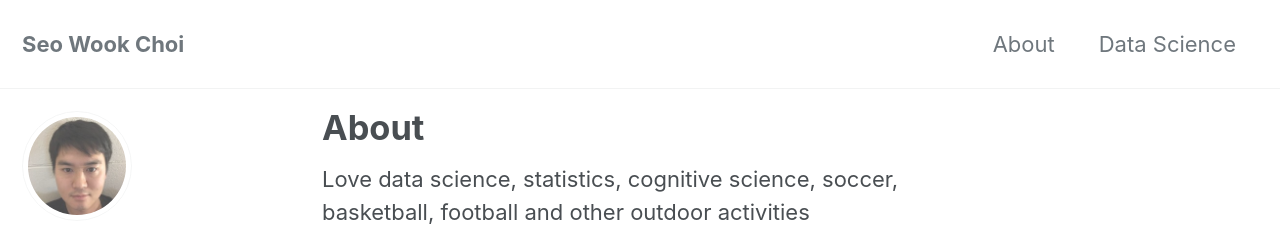
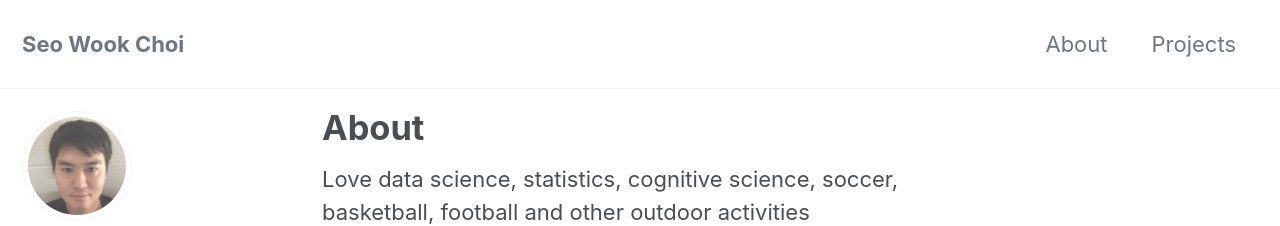
Before and after one commit to realizeit7/realizeit7.github.io, a Jekyll site: the page built from _pages/about.md, in a window 1280 px wide and 900 px high. Shown: the top 226 px of the window. Built offline with Jekyll 4.4.1, drawn with Linux system fonts in a browser that asks for light colours; cached includes are drawn as plain includes; nearby versions of some CDN libraries.

Commit message:
new gith

```diff
--- a/_data/navigation.yml
+++ b/_data/navigation.yml
@@ -2,8 +2,8 @@
 main:
   - title: "About"
     url: /about/
-  - title: "Data Science"
-    url: /datascience/
+  - title: "Projects"
+    url: /projects/
   # - title: "About"
   #   url: https://mmistakes.github.io/minimal-mistakes/about/
   # - title: "Sample Posts"
```
